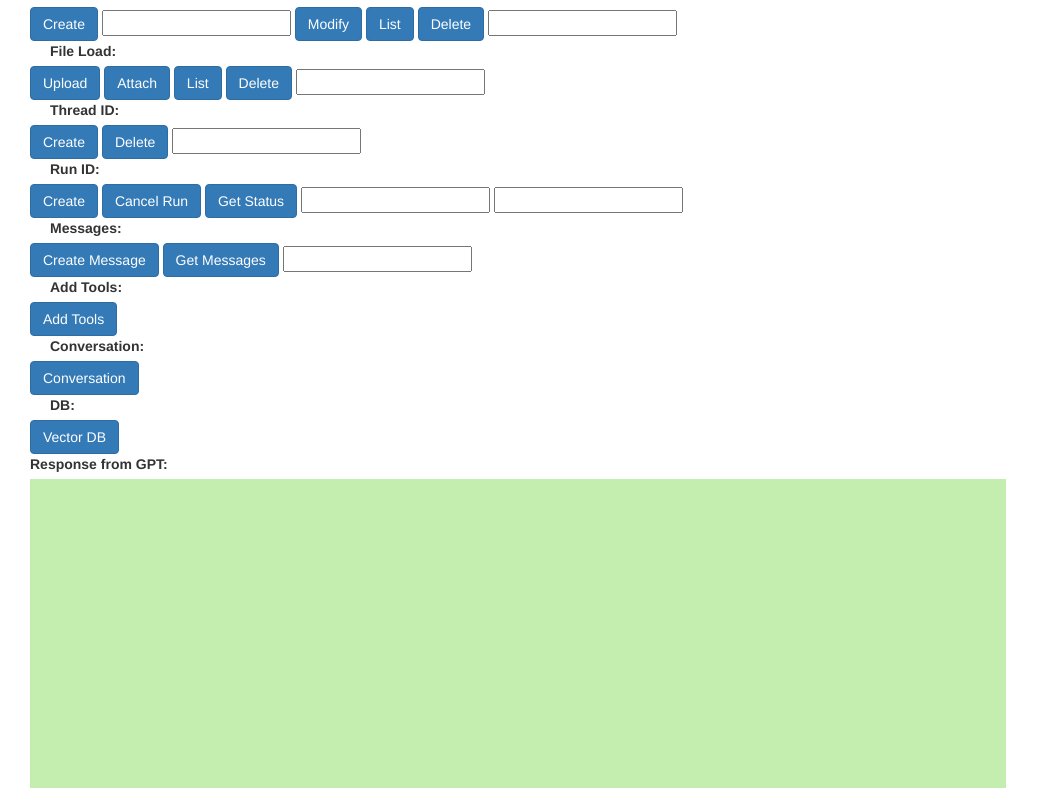
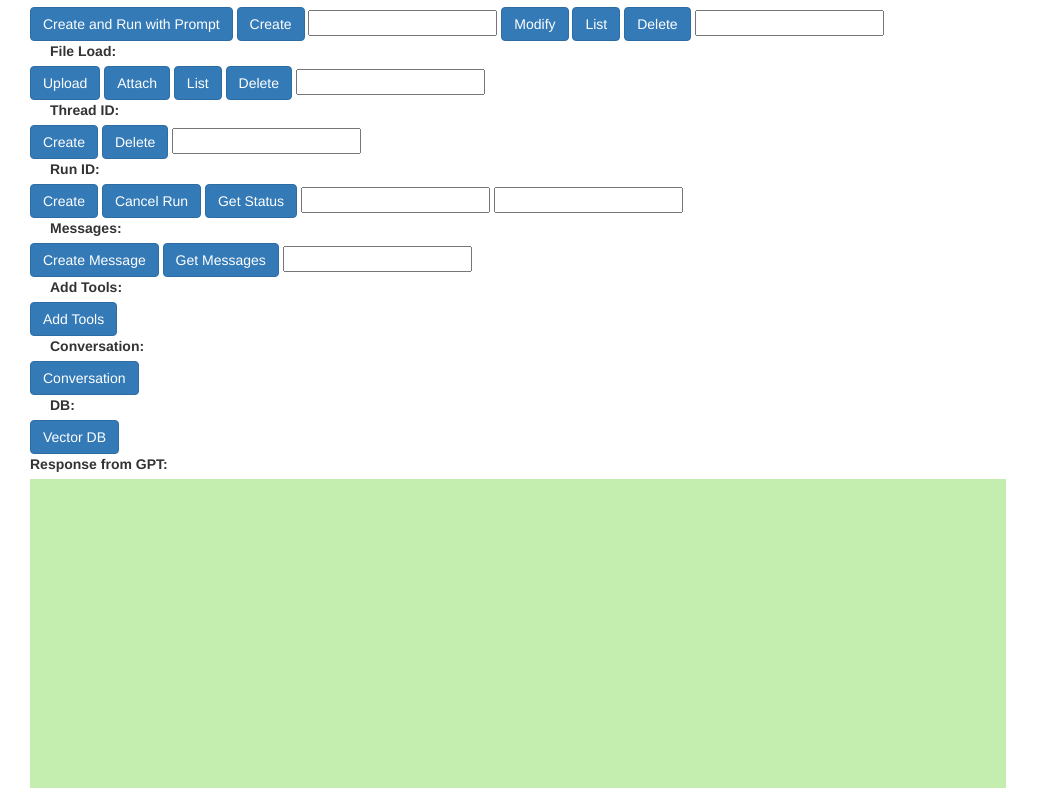
Before and after one commit to johntango/Assistant_Run001, a website: page index.html in a window 1280 px wide. Shown: the part 98-886 px from the top of the page, without its empty margins (0-1039 px from the left). Drawn offline with nearby package versions, Linux system fonts and the light colour scheme; files whose address does not match are found by name.

Commit message:
minor update

```diff
--- a/index.html
+++ b/index.html
@@ -108,7 +108,13 @@
           </div>
         </section>
         <label for="assistant_id" class="label-container">Assistant</label>
-
+        <button
+        class="btn btn-primary mr-1"
+        type="submit"
+        onclick="sendRequest('run_assistant')"
+      >
+        Create and Run with Prompt
+      </button>
         <button
           class="btn btn-primary mr-1"
           type="submit"
```
Also changed, not shown: README.md.
